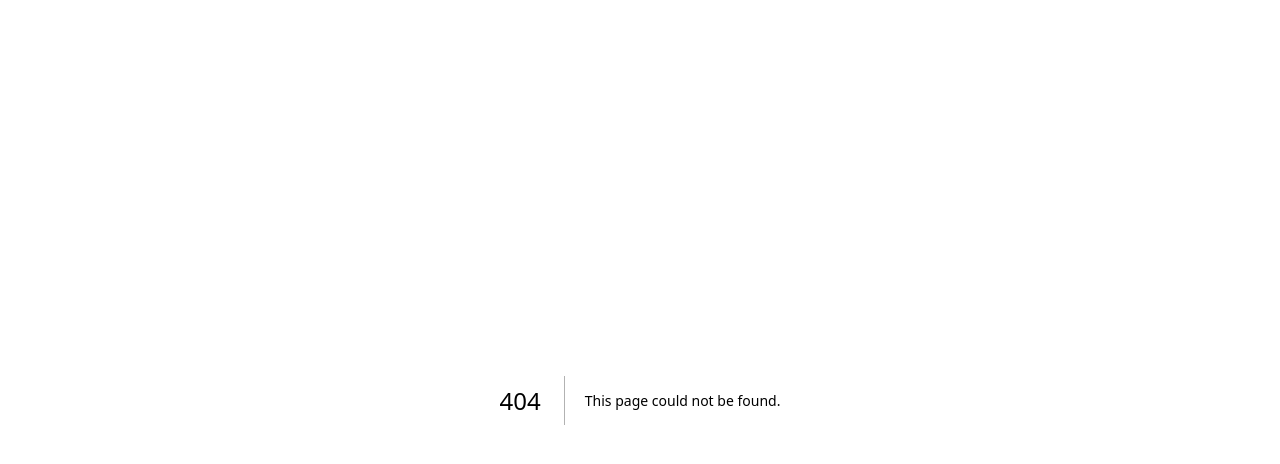
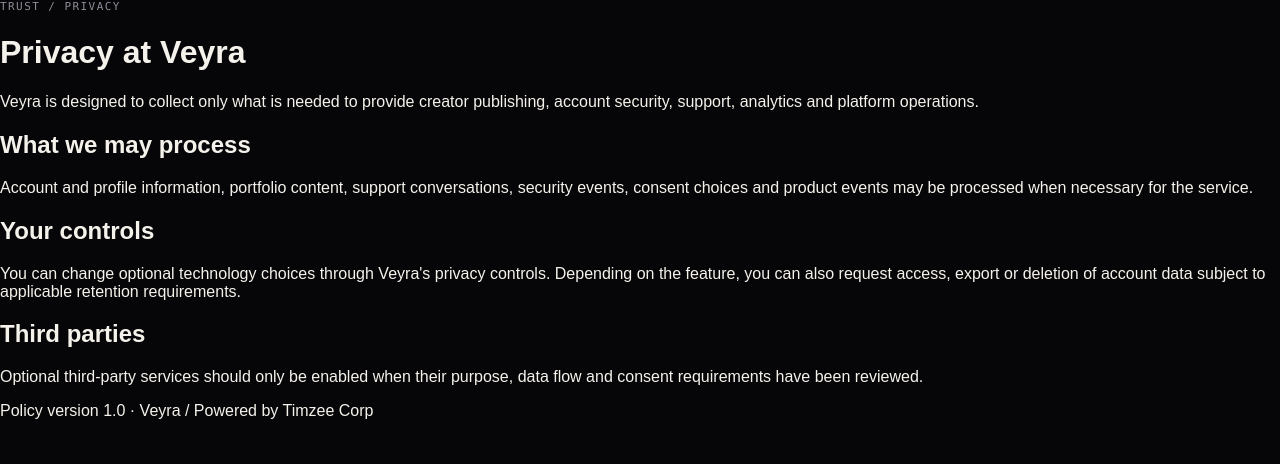
Before and after one commit to Timzee00/Veyra, a Next.js app: page /privacy in a window 1280 px wide. Before the commit this address had no page. Shown: the top 464 px of the page. Built offline with nearby package versions, Linux system fonts and the light colour scheme.

Commit message:
feat: add privacy center page

```diff
--- /dev/null
+++ b/src/app/privacy/page.tsx
@@ -0,0 +1,13 @@
+export default function PrivacyPage() {
+  return (
+    <main className="legal-page">
+      <p className="eyebrow">TRUST / PRIVACY</p>
+      <h1>Privacy at Veyra</h1>
+      <p className="legal-lead">Veyra is designed to collect only what is needed to provide creator publishing, account security, support, analytics and platform operations.</p>
+      <section><h2>What we may process</h2><p>Account and profile information, portfolio content, support conversations, security events, consent choices and product events may be processed when necessary for the service.</p></section>
+      <section><h2>Your controls</h2><p>You can change optional technology choices through Veyra&apos;s privacy controls. Depending on the feature, you can also request access, export or deletion of account data subject to applicable retention requirements.</p></section>
+      <section><h2>Third parties</h2><p>Optional third-party services should only be enabled when their purpose, data flow and consent requirements have been reviewed.</p></section>
+      <p className="legal-note">Policy version 1.0 · Veyra / Powered by Timzee Corp</p>
+    </main>
+  );
+}
```
